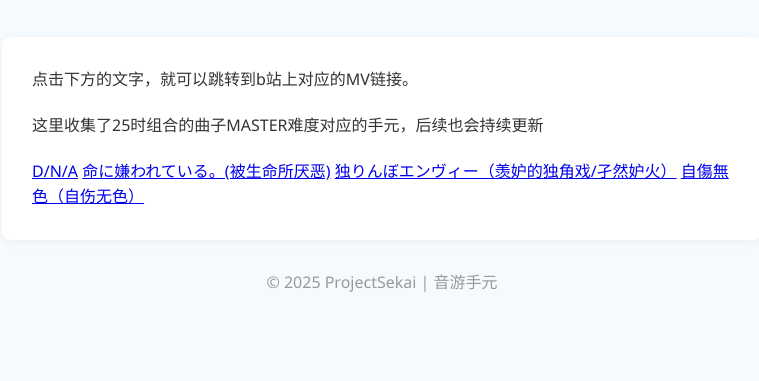
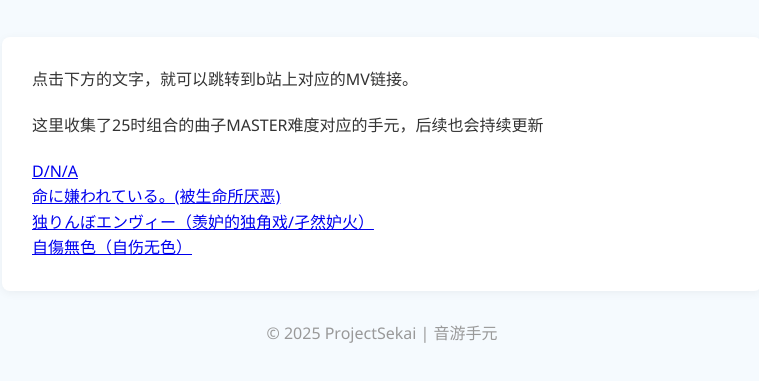
Before and after one commit to Twinkle-iii/Twinkle-iii.github.io, a plain HTML site: page index.html in a window 1280 px wide. Shown: the part 157-538 px from the top of the page, without its empty margins (258-1017 px from the left). Drawn offline with Linux system fonts and the light colour scheme.

Commit message:
Update index.html

```diff
--- a/index.html
+++ b/index.html
@@ -74,10 +74,10 @@
             <p>点击下方的文字，就可以跳转到b站上对应的MV链接。</p>
             <p>这里收集了25时组合的曲子MASTER难度对应的手元，后续也会持续更新</p>
 
-            <a href="https://www.bilibili.com/video/BV1bBbQzJEdR?spm_id_from=333.788.recommend_more_video.2&trackid=web_related_0.router-related-2206146-pkt2c.1765730500551.930&vd_source=376f0cc3729c918af741409f8ed05e32">D/N/A</a>
-            <a href="https://www.bilibili.com/video/BV1dF411u7pW/?spm_id_from=333.337.search-card.all.click&vd_source=376f0cc3729c918af741409f8ed05e32">命に嫌われている。(被生命所厌恶)</a>
-            <a href="https://www.bilibili.com/video/BV1ixyYYgEd8/?spm_id_from=333.337.search-card.all.click&vd_source=376f0cc3729c918af741409f8ed05e32">独りんぼエンヴィー（羡妒的独角戏/孑然妒火）</a>
-            <a href="https://www.bilibili.com/video/BV1hb27BJEdm/?spm_id_from=333.337.search-card.all.click&vd_source=376f0cc3729c918af741409f8ed05e32">自傷無色（自伤无色）</a>
+            <a href="https://www.bilibili.com/video/BV1bBbQzJEdR?spm_id_from=333.788.recommend_more_video.2&trackid=web_related_0.router-related-2206146-pkt2c.1765730500551.930&vd_source=376f0cc3729c918af741409f8ed05e32">D/N/A</a><br>
+            <a href="https://www.bilibili.com/video/BV1dF411u7pW/?spm_id_from=333.337.search-card.all.click&vd_source=376f0cc3729c918af741409f8ed05e32">命に嫌われている。(被生命所厌恶)</a><br>
+            <a href="https://www.bilibili.com/video/BV1ixyYYgEd8/?spm_id_from=333.337.search-card.all.click&vd_source=376f0cc3729c918af741409f8ed05e32">独りんぼエンヴィー（羡妒的独角戏/孑然妒火）</a><br>
+            <a href="https://www.bilibili.com/video/BV1hb27BJEdm/?spm_id_from=333.337.search-card.all.click&vd_source=376f0cc3729c918af741409f8ed05e32">自傷無色（自伤无色）</a><br>
         </div>
         <footer>
             <p>© 2025 ProjectSekai  | 音游手元</p>
```
